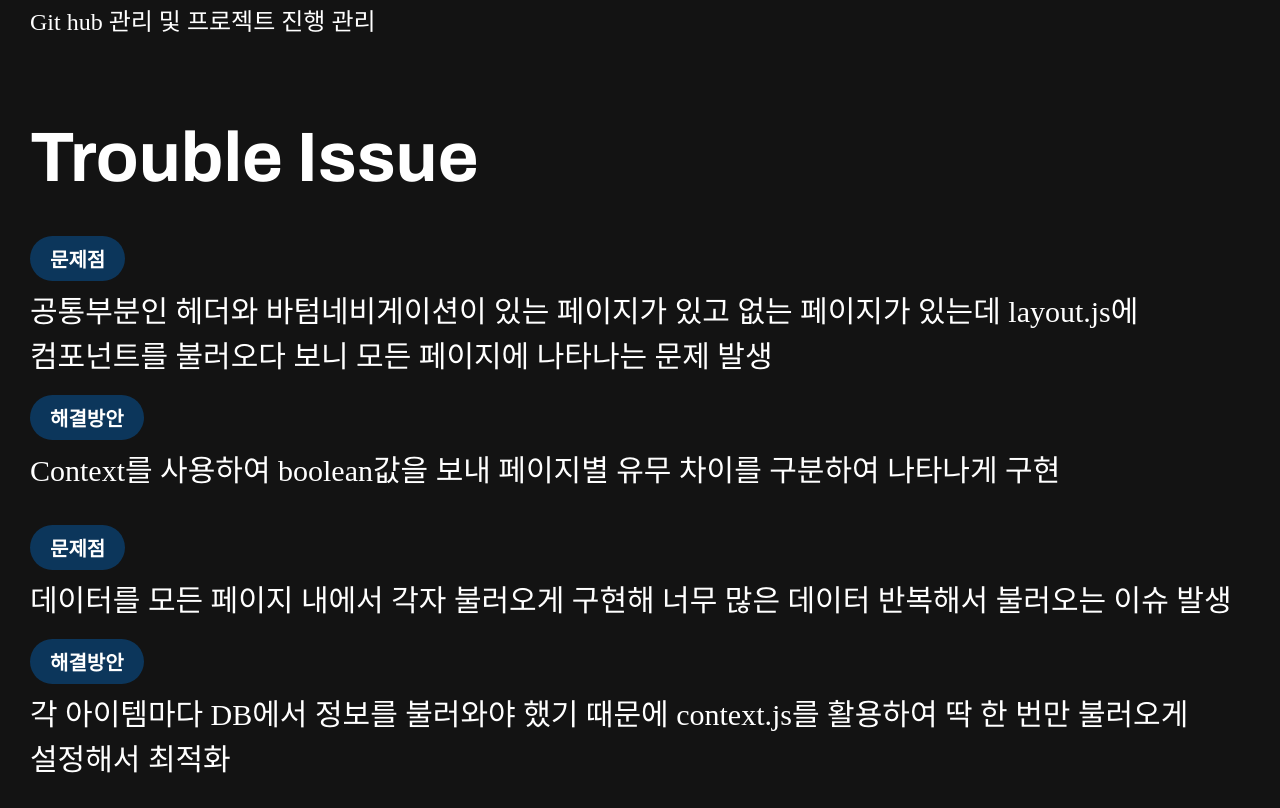
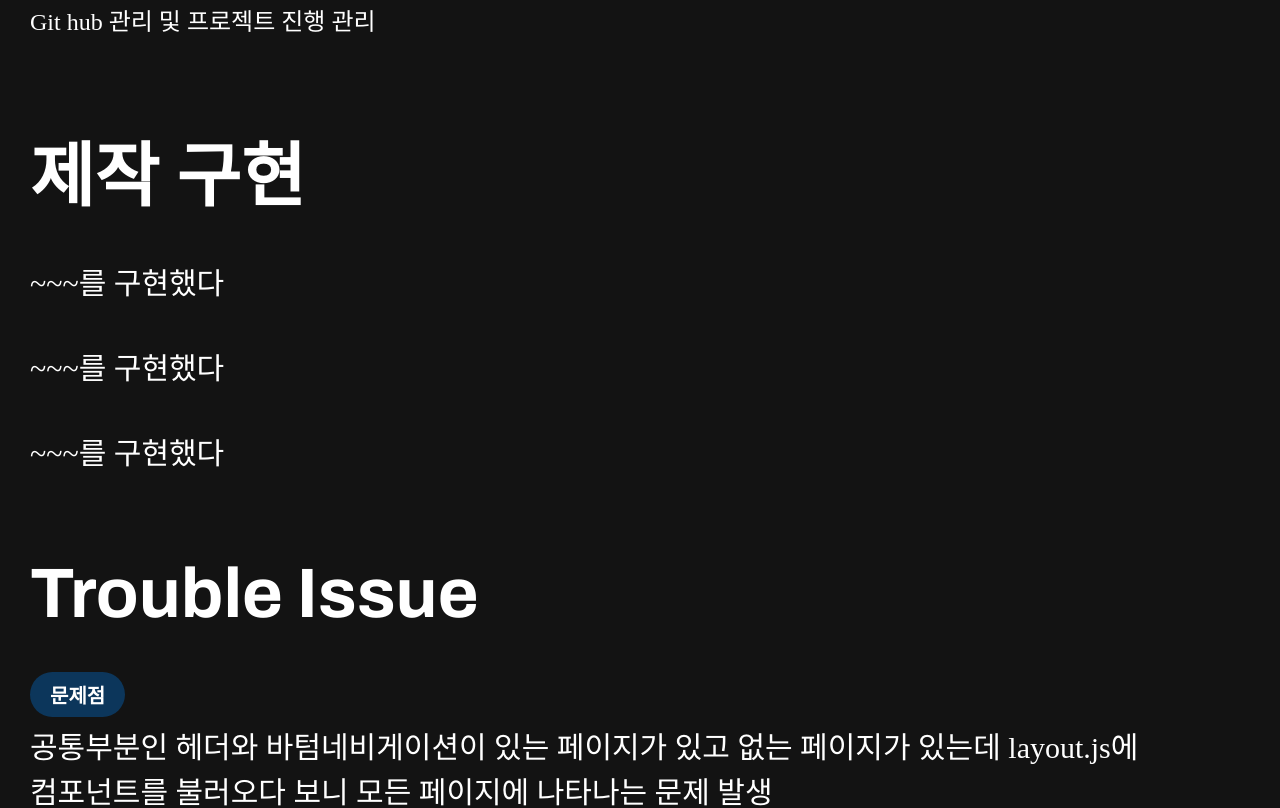
Before and after one commit to mkhong210/hong-portfolio, a React (Create React App) app: page /detail/project/project-1 in a window 1280 px wide. Shown: the part 2120-2928 px from the top of the page. Built offline with nearby package versions, Linux system fonts and the light colour scheme; a web font is replaced by a local one.

Commit message:
detail 수정

```diff
--- a/src/data/project.json
+++ b/src/data/project.json
@@ -14,6 +14,9 @@
 		"about_date":"2023.10 / 3주간",
 		"color":["#6DAD9C","#FFE668","#FED77A","#FFA366"],
 		"contribution":["전반적인 기획과 제주관광API 연결 및 검색 / 리스트 페이지 제작","Git hub 관리 및 프로젝트 진행 관리"],
+		"function_3":"~~~를 구현했다",
+		"function_1":"~~~를 구현했다",
+		"function_2":"~~~를 구현했다",
 		"mokup_image_1":"/asset/work/",
 		"mokup_image_2":"/asset/work/",
 		"mokup_image_3":"/asset/work/",
@@ -37,6 +40,9 @@
 		"about_date":"2023.07.30 ~ 2023.09.01",
 		"color":["#004EA1","#7FCFF4","#FFE402"],
 		"contribution":["즐길거리 서브페이지 및 팝업 형식의 상세 페이지 작업", " Git hub 관리 및 총괄"],
+		"function_3":"~~~를 구현했다",
+		"function_1":"~~~를 구현했다",
+		"function_2":"~~~를 구현했다",
 		"mokup_image_1":"/asset/work/",
 		"mokup_image_2":"/asset/work/",
 		"mokup_image_3":"/asset/work/",
@@ -60,6 +66,9 @@
 		"about_date":"2023.09.11 ~ 2023.09.27",
 		"color":["#32154f"],
 		"contribution":[""],
+		"function_3":"~~~를 구현했다",
+		"function_1":"~~~를 구현했다",
+		"function_2":"~~~를 구현했다",
 		"mokup_image_1":"/asset/work/",
 		"mokup_image_2":"/asset/work/",
 		"mokup_image_3":"/asset/work/",
--- a/src/pages/DetailProject.js
+++ b/src/pages/DetailProject.js
@@ -91,6 +91,23 @@ function DetailProject() {
 					</div>
 					<div className='about_wrap inner'>
 						<div className='about_title'>
+							<p className='lang_kr'>제작 구현</p>
+						</div>
+						<div className='about_detail'>
+							<div className='about_plan'>
+								<p className='plan_desc'>{project.function_1}</p>
+								{project.function_2 &&
+									<p className='plan_desc'>{project.function_2}</p>
+								}
+								{project.function_3 &&
+									<p className='plan_desc'>{project.function_3}</p>
+								}
+							</div>
+						</div>
+					</div>
+					{/* trouble */}
+					<div className='about_wrap inner'>
+						<div className='about_title'>
 							{project.review ?
 								<p className='lang_en'>Issue <br />& Review</p>
 								:
```
